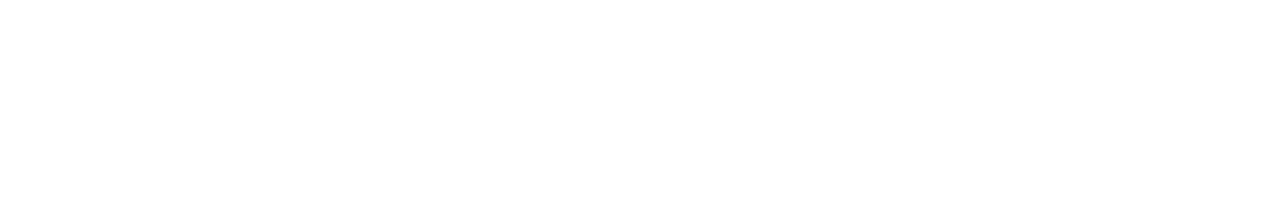
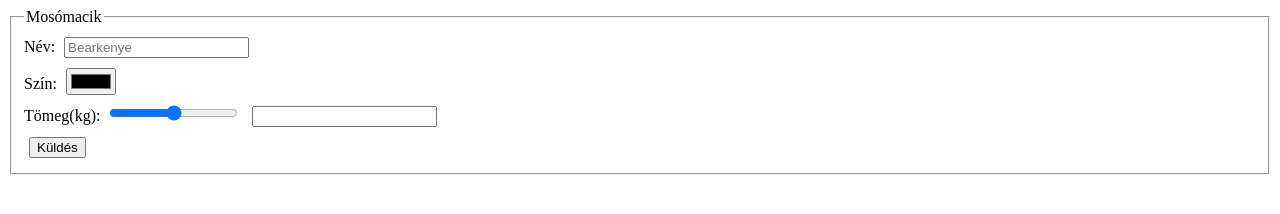
Before and after one commit to Agnes-milia/form_szfa1, a plain HTML site: page index.html in a window 1280 px wide. Drawn offline with Linux system fonts and the light colour scheme.

Commit message:
alap inputok

```diff
--- a/index.html
+++ b/index.html
@@ -4,8 +4,22 @@
     <meta charset="UTF-8">
     <meta name="viewport" content="width=device-width, initial-scale=1.0">
     <title>Document</title>
+    <link rel="stylesheet" href="stilus.css">
 </head>
 <body>
+    <form action="#" method="get">
+        <fieldset>
+            <legend>Mosómacik</legend>
+            <label for="nev">Név: </label>
+            <input type="text" id="nev" name="macinev" placeholder="Bearkenye"><br>
+            <label for="szin">Szín: </label>
+            <input type="color" id="szin" name="maciszin"><br>
+            <label for="tomeg">Tömeg(kg): </label>
+            <input type="range" id="tomeg" name="tomeg" min="6" max="10" oninput="this.form.tomeg_szam.value=this.value">
+            <input type="number" name="tomeg_szam" size="3" oninput="this.form.tomeg.value=this.value"><br>
+            <input type="submit" value="Küldés">
+        </fieldset>
+    </form>
 
 </body>
 </html>
--- /dev/null
+++ b/stilus.css
@@ -0,0 +1,11 @@
+input[type=text]{
+    color: blue;
+}
+
+input{
+    margin: 5px;
+}
+
+input[type=submit]{
+    text-align: center;
+}
```
